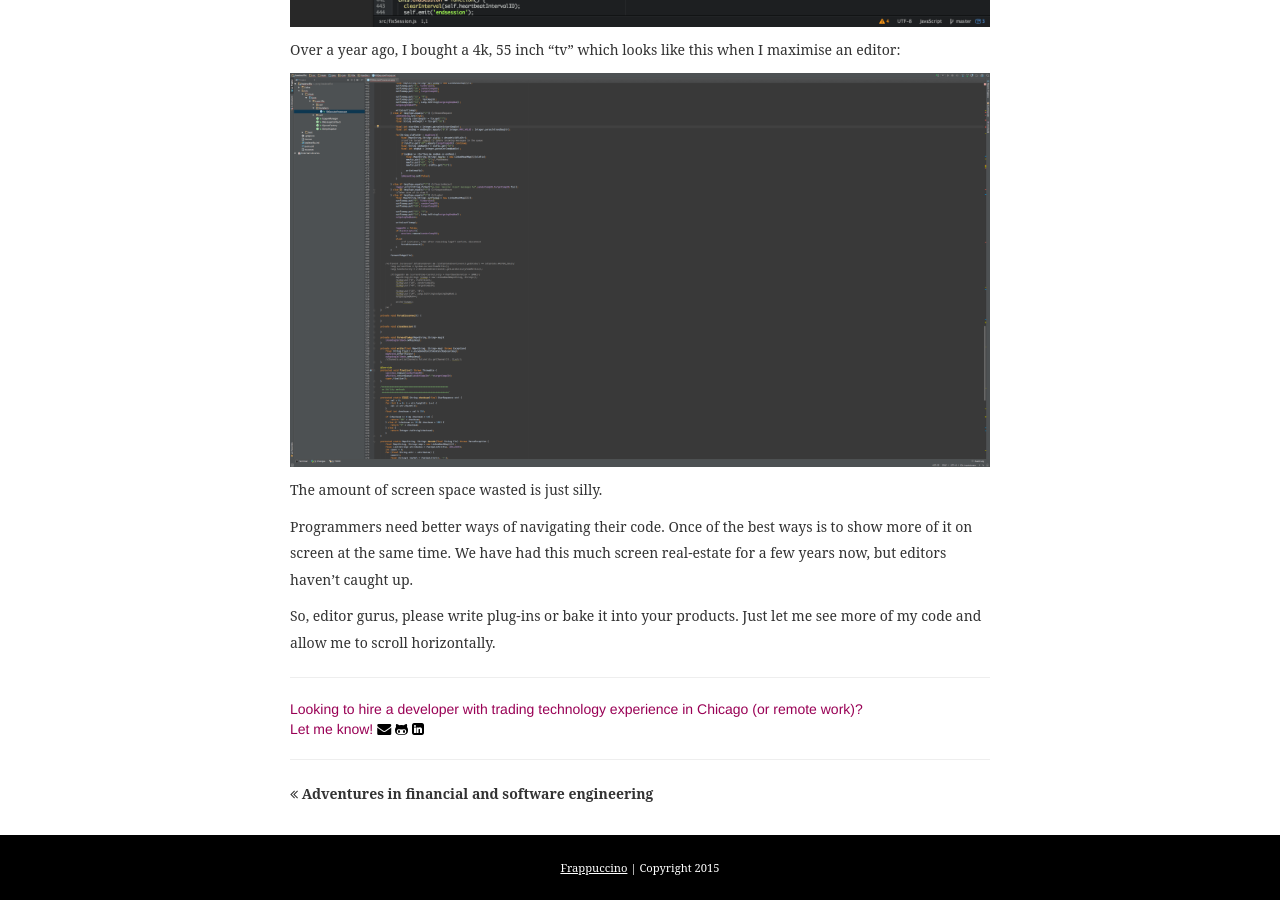
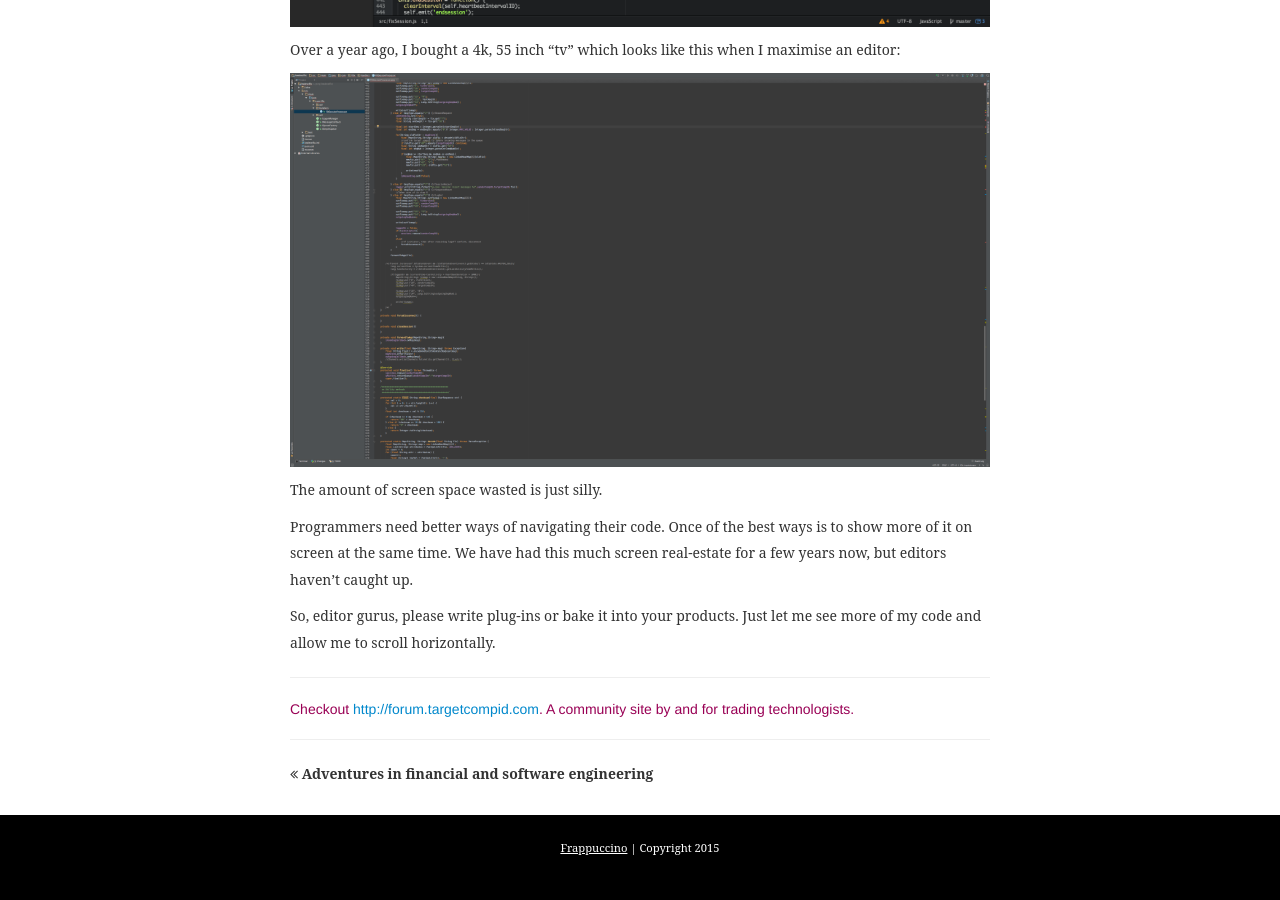
Before and after one commit to falconair/falconair.github.com, a Jekyll site: the page built from _posts/2015-03-03-we-need-multicolumn-editors.md, in a window 1280 px wide and 900 px high, scrolled down 991 px. Built offline with Jekyll 4.4.1, drawn with Linux system fonts in a browser that asks for light colours; some web fonts are replaced; Markdown is read by kramdown in place of the engine named in the settings; comment, search, counter and statistics services are not loaded.

Commit message:
adds forum notice

```diff
--- a/_config.yml
+++ b/_config.yml
@@ -4,4 +4,5 @@ url: http://falconair.github.io/
 markdown: redcarpet
 paginate: 10 # pagination basted on number of posts
 #exclude: ["Gemfile", "Gemfile.lock", "README.md", 'sass', 'watch.sh', 'style.scss'] # files to exclude
-jobnotice: true
+jobnotice: false
+forum_targetcompid_notice: true
--- /dev/null
+++ b/_includes/forum_targetcompid_notice.html
@@ -0,0 +1,4 @@
+{% if site.forum_targetcompid_notice%}
+Checkout <a href="http://forum.targetcompid.com">http://forum.targetcompid.com</a>. A community site by and for trading technologists.
+<hr>
+{% endif %}
--- a/_layouts/post_page.html
+++ b/_layouts/post_page.html
@@ -27,6 +27,7 @@ layout: default
 
         <div class="row-fluid" style="color:#905">
           {% include jobnotice.html %}
+          {% include forum_targetcompid_notice.html %}
         </div>
 				<section style="font-weight:bold; margin-bottom: 2em;">
 					{% if page.previous %}
```
